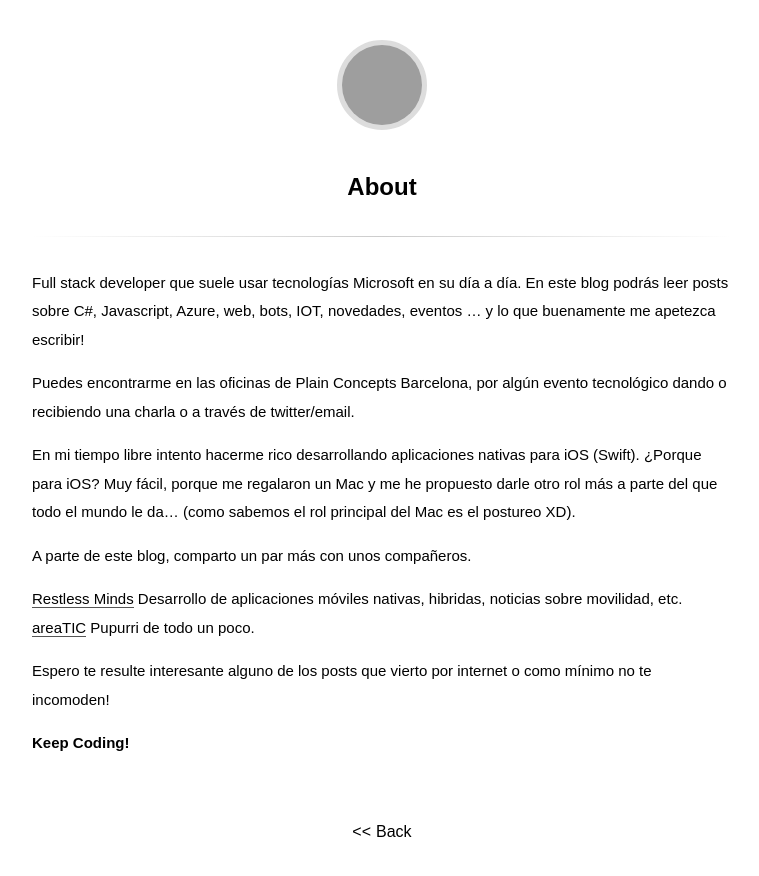
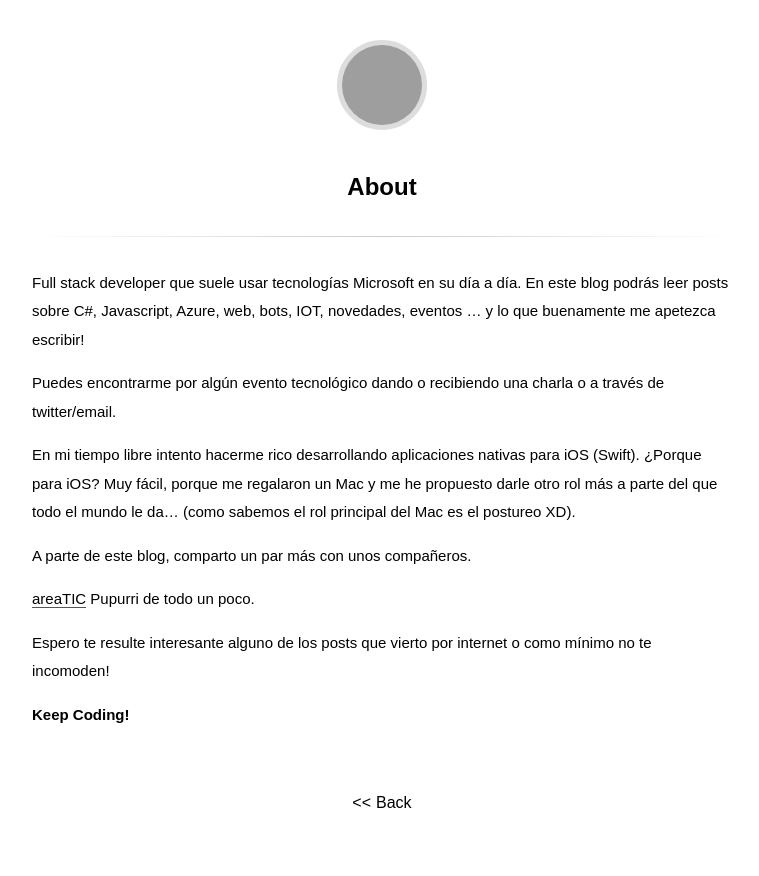
Before and after one commit to ccanizares/KeepCoding, a Jekyll site: the page built from about.md, in a window 1280 px wide, cut to the strip 0-876 px from the top of the page. Shown: the whole strip, without its empty margins (258-1017 px from the left). Built offline with Jekyll 4.4.1, drawn with Linux system fonts in a browser that asks for light colours; some web fonts are replaced; comment, search, counter and statistics services are not loaded; grey boxes are pictures that could not be loaded.

Commit message:
update about page

```diff
--- a/about.md
+++ b/about.md
@@ -5,13 +5,12 @@ title: About
 
 Full stack developer que suele usar tecnologías Microsoft en su día a día. En este blog podrás leer posts sobre C#, Javascript, Azure, web, bots, IOT, novedades, eventos ... y lo que buenamente me apetezca escribir!
 
-Puedes encontrarme en las oficinas de Plain Concepts Barcelona, por algún evento tecnológico dando o recibiendo una charla o a través de twitter/email.
+Puedes encontrarme por algún evento tecnológico dando o recibiendo una charla o a través de twitter/email.
 
 En mi tiempo libre intento hacerme rico desarrollando aplicaciones nativas para iOS (Swift). ¿Porque para iOS? Muy fácil, porque me regalaron un Mac y me he propuesto darle otro rol más a parte del que todo el mundo le da... (como sabemos el rol principal del Mac es el postureo XD).
 
 A parte de este blog, comparto un par más con unos compañeros.
 
-<a href='http://restlessminds.io'>Restless Minds</a> Desarrollo de aplicaciones móviles nativas, hibridas, noticias sobre movilidad, etc.
 <a href='http://www.areaTIC.net'>areaTIC</a> Pupurri de todo un poco.
 
 Espero te resulte interesante alguno de los posts que vierto por internet o como mínimo no te incomoden!
```
Also changed, not shown: _posts/2016-09-12-implementa-openid-connect-no-passwords.md (+0 -2 lines), assets/IT_Blog_Sogeti_Docker_Kitematic.png (added), assets/IT_Blog_Sogeti_Docker_VM_vs_Container.png (added), assets/IT_Blog_Sogeti_Docker_redis_desktop_client.png (added), assets/IT_Blog_Sogeti_Docker_run_sample.png (added), 2 other files.
